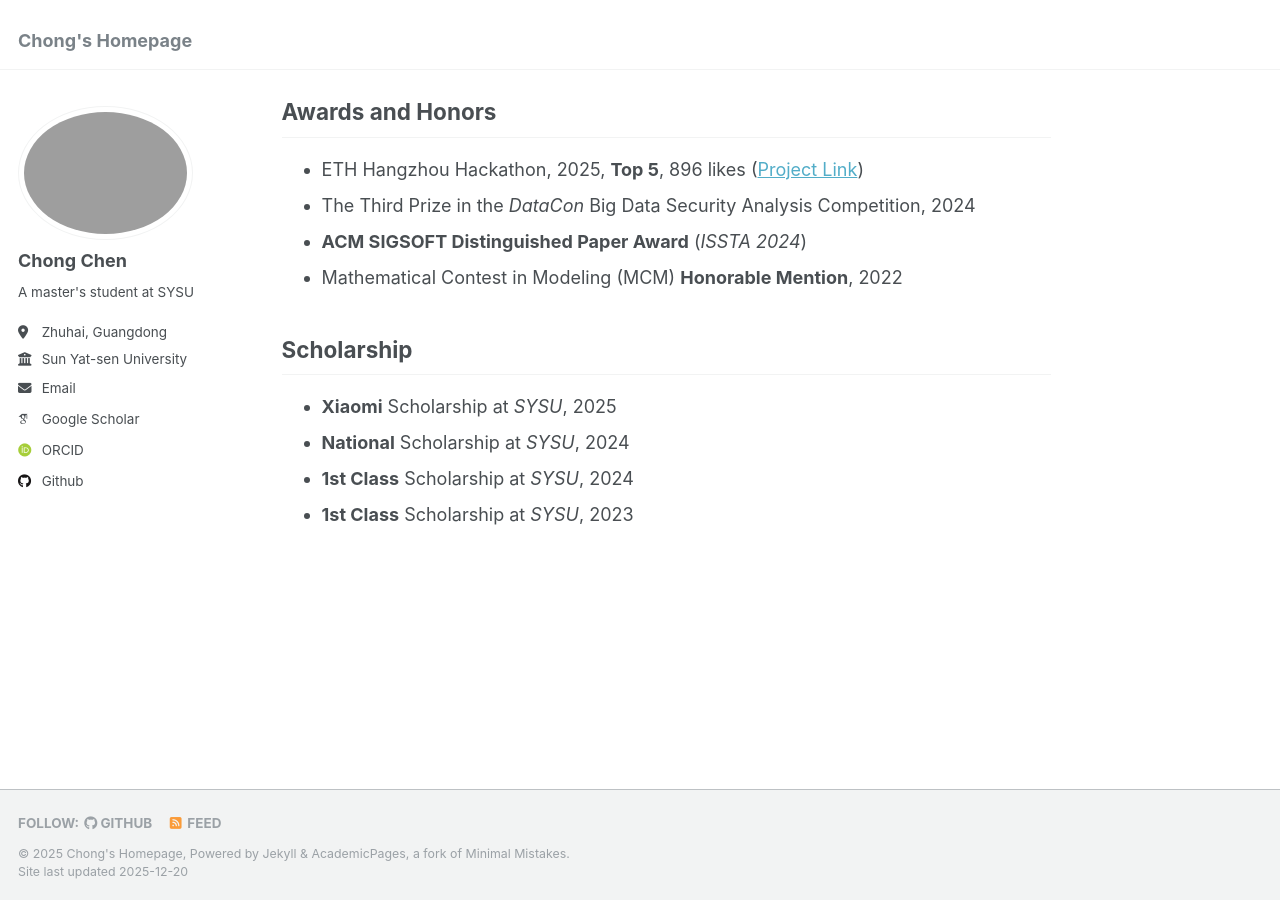
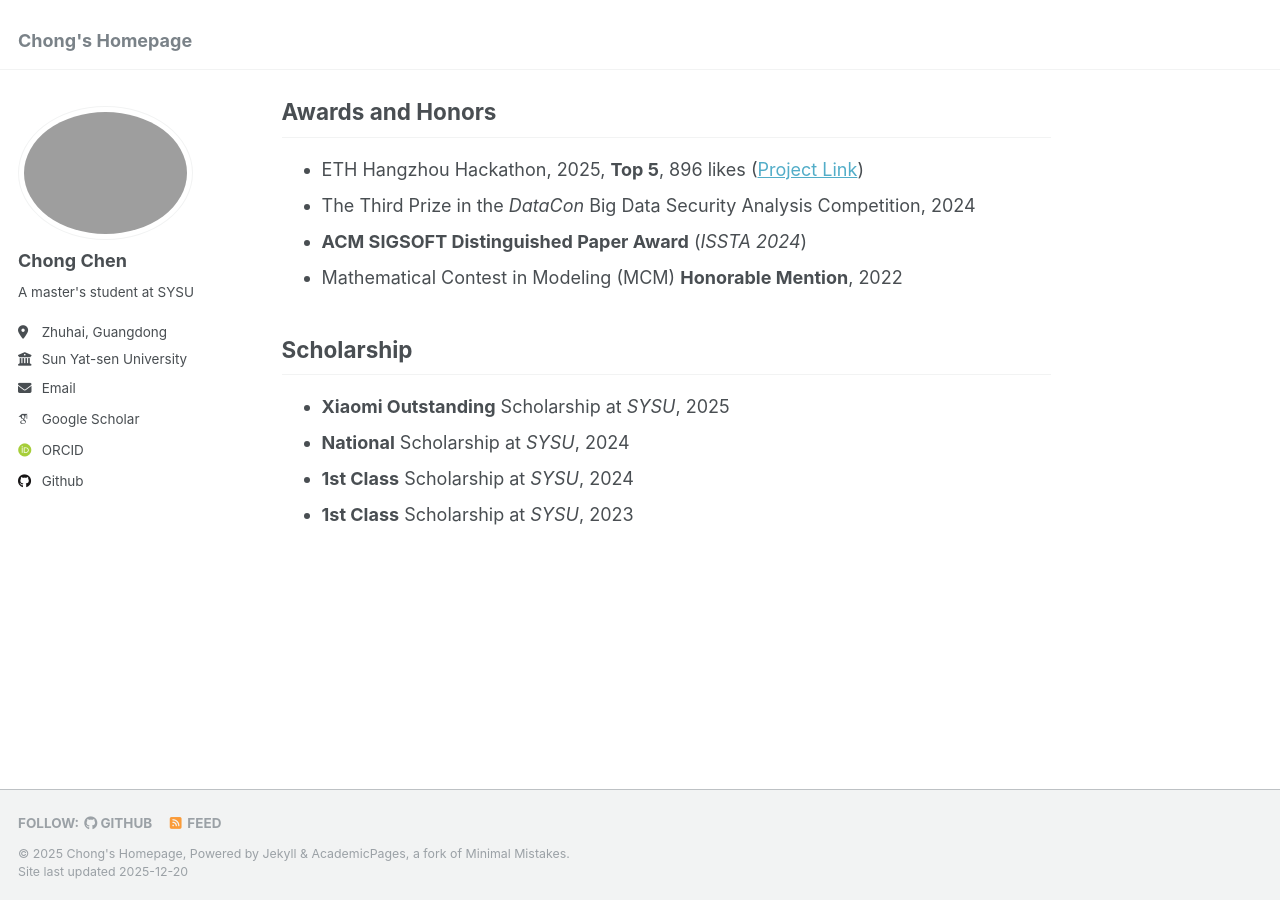
Before and after one commit to BugmakerCC/chong, a Jekyll site: the page built from _pages/about.md, in a window 1280 px wide and 900 px high, scrolled down 1451 px. Built offline with Jekyll 4.4.1, drawn with Linux system fonts in a browser that asks for light colours; some web fonts are replaced.

Commit message:
Update about.md

```diff
--- a/_pages/about.md
+++ b/_pages/about.md
@@ -57,7 +57,7 @@ Awards and Honors
 
 Scholarship
 ------
-- **Xiaomi** Scholarship at *SYSU*, 2025
+- **Xiaomi Outstanding** Scholarship at *SYSU*, 2025
 - **National** Scholarship at *SYSU*, 2024
 - **1st Class** Scholarship at *SYSU*, 2024
 - **1st Class** Scholarship at *SYSU*, 2023
```
